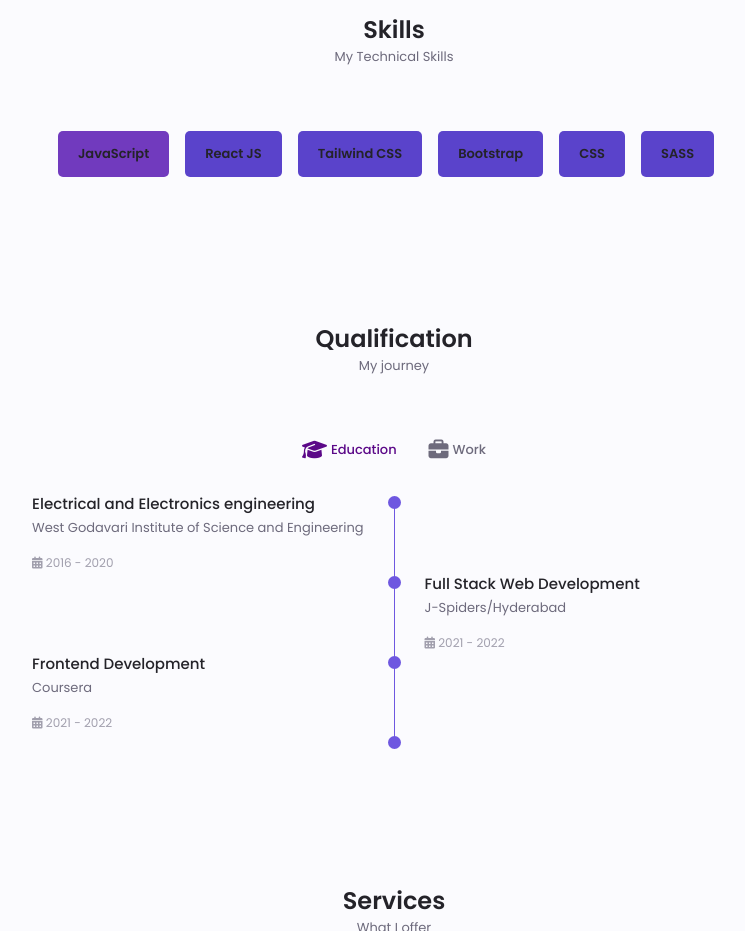
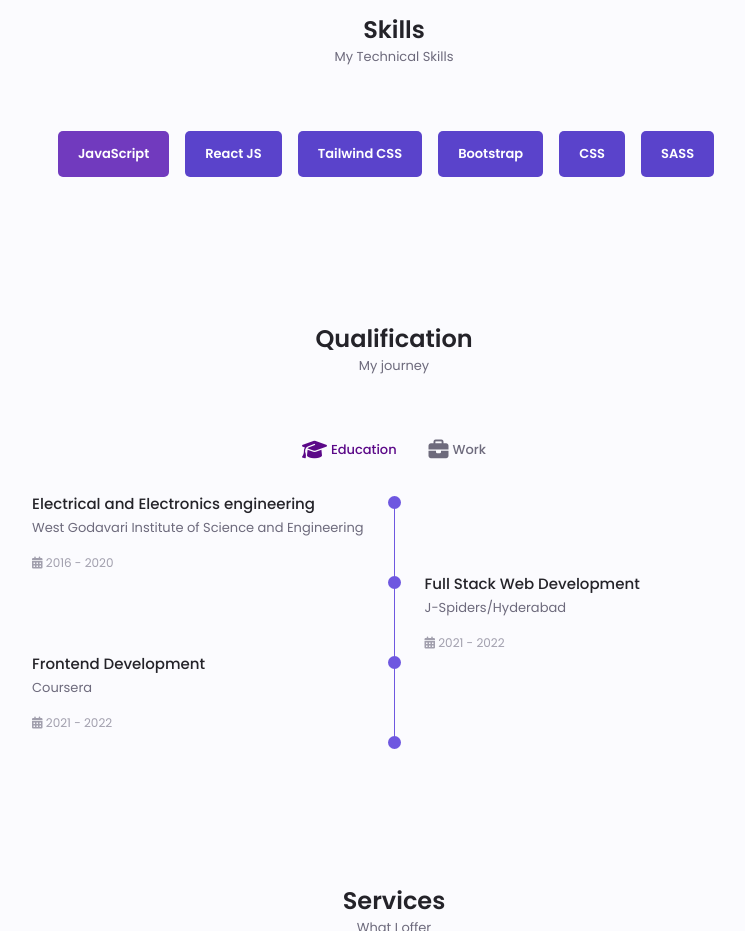
Before and after one commit to vinaykumar1332/Hyper-portfolio, a plain HTML site: page index.html in a window 1280 px wide. Shown: the part 1380-2311 px from the top of the page, without its empty margins (246-991 px from the left). Drawn offline with nearby package versions, Linux system fonts and the light colour scheme.

Commit message:
bug style

```diff
--- a/Css/style.css
+++ b/Css/style.css
@@ -15,6 +15,7 @@
   --input-color: hsl(var(--hue-color), 70%, 96%);
   --body-color: hsl(var(--hue-color), 60%, 99%);
   --container-color: #fff;
+  --color-white:#fff;
   --scroll-bar-color: hsl(var(--hue-color), 12%, 90%);
   --scroll-thumb-color: hsl(var(--hue-color), 12%, 80%);
 
@@ -450,7 +451,7 @@ img {
   background-color: var(--first-color-alt);
   border-radius: 5px;
   font-weight: 600;
-  color: var(--title-color);
+  color: var(--color-white);
   transition: 0.3s ease;
 }
 
--- a/index.html
+++ b/index.html
@@ -4,6 +4,7 @@
 <head>
     <meta charset="UTF-8" />
     <meta name="viewport" content="width=device-width, initial-scale=1.0" />
+    <meta http-equiv="Content-Security-Policy"  />
     <title>Vinay Kumar</title>
     <link rel="stylesheet" href="Libraries/swiper-bundle.min.css" />
     <link rel="stylesheet" href="Css/style.css" />
--- a/script.js
+++ b/script.js
@@ -330,7 +330,7 @@ clickButtonsWithInfiniteLoop();
     });
 
 
-//
+//name text animation js
 /* type js style  */
 // type js plugin
 let typeJsText = document.querySelector(".typeJsText");
```
